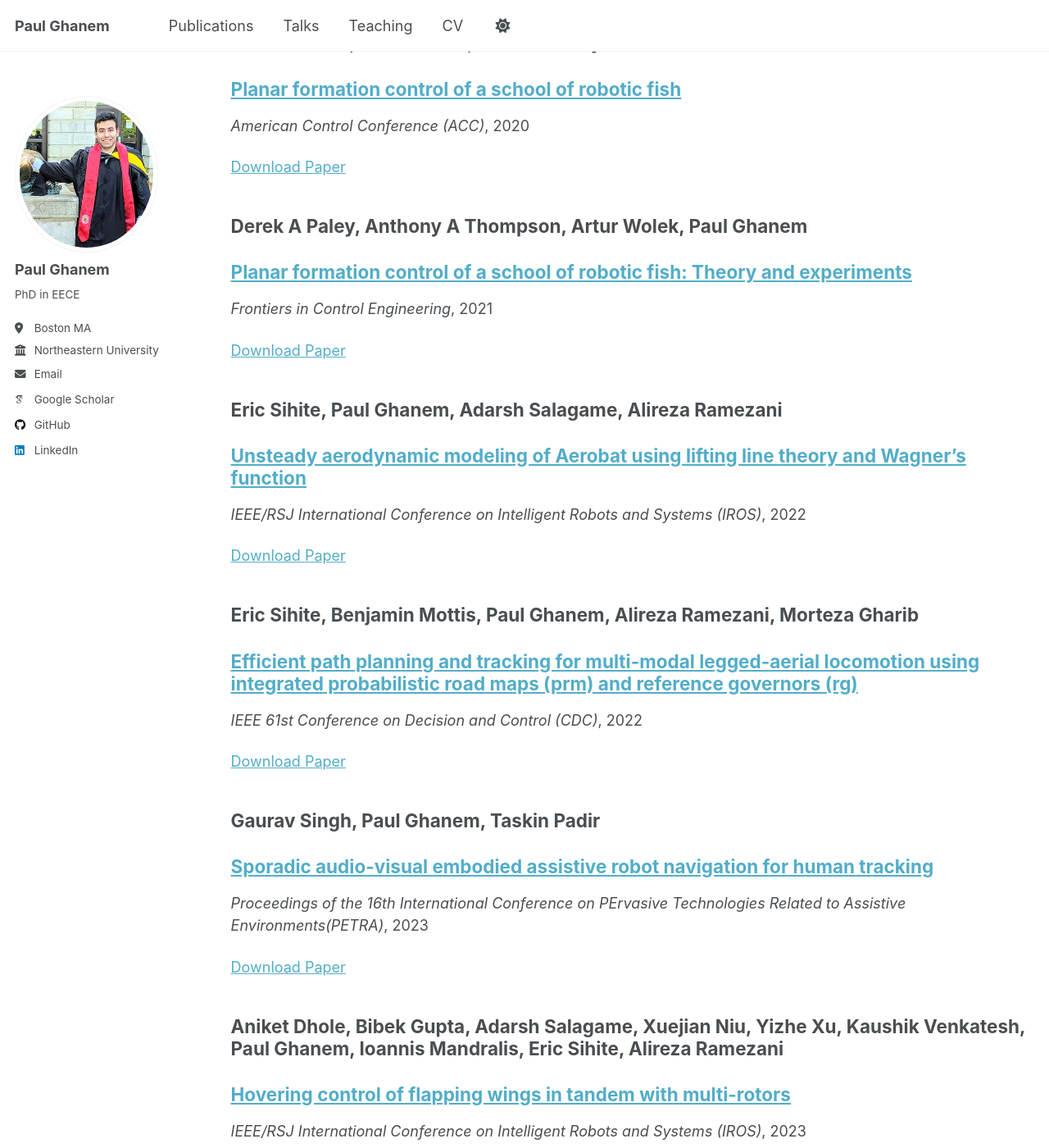
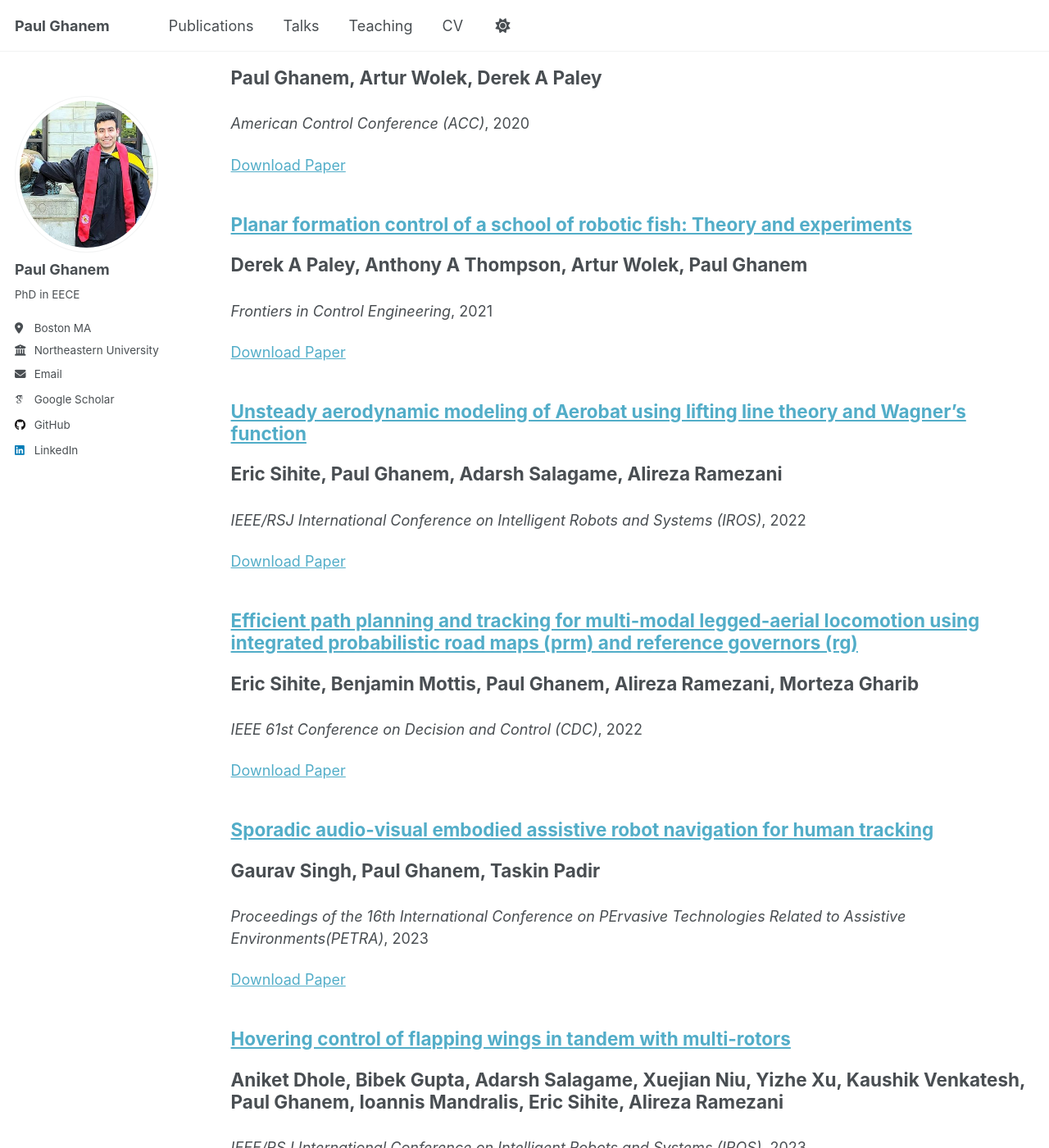
Before and after one commit to paulghanem/paulghanem.github.io, a Jekyll site: the page built from _pages/collection-archive.html, in a window 1280 px wide and 1400 px high, scrolled down 1377 px. Shown: the whole window at 82% size. Built offline with Jekyll 4.4.1, drawn with Linux system fonts in a browser that asks for light colours; some web fonts are replaced; some of the changed text lies outside the part shown.

Commit message:
Update archive-single.html

```diff
--- a/_includes/archive-single.html
+++ b/_includes/archive-single.html
@@ -27,14 +27,15 @@
     {% endif %}
 
     <h2 class="archive__item-title" itemprop="headline">
-      {% if post.authors %}
-        <p> {{ post.authors }}</p>
-      {% endif %}
 
       {% if post.link %}
         <a href="{{ post.link }}">{{ title }}</a> <a href="{{ base_path }}{{ post.url }}" rel="permalink"><i class="fa fa-link" aria-hidden="true" title="permalink"></i><span class="sr-only">Permalink</span></a>
       {% else %}
         <a href="{{ base_path }}{{ post.url }}" rel="permalink">{{ title }}</a>
+      {% endif %}
+
+      {% if post.authors %}
+        <p> {{ post.authors }}</p>
       {% endif %}
     </h2>
 
```
